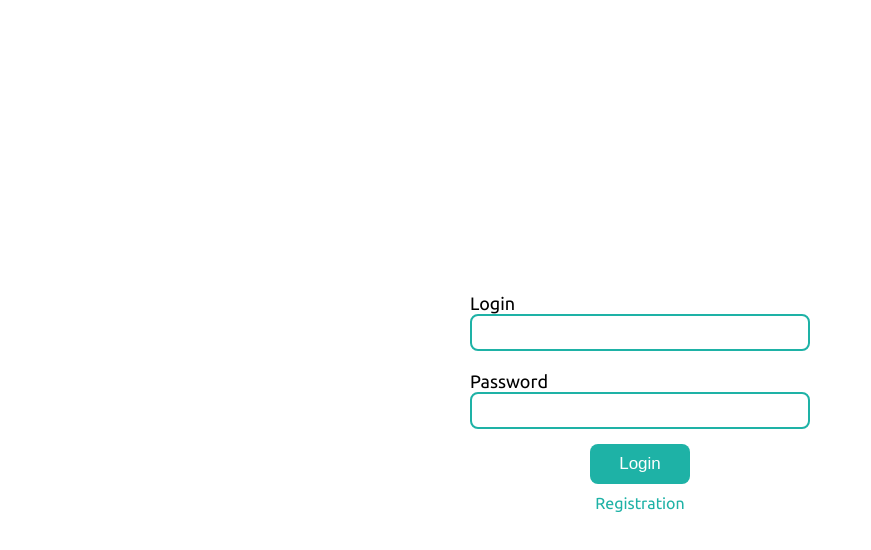
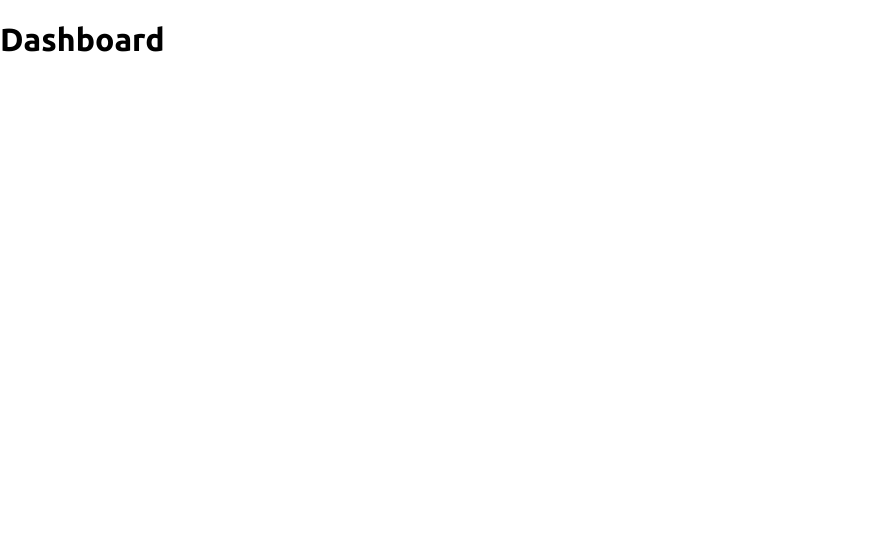
Before and after one commit to Artem2001S/testing-app-react, a React (Create React App) app: page /dashboard in a window 1280 px wide. Before the commit this address led to /. Shown: the top 550 px of the page, without its empty margins (0-871 px from the left). Built offline with nearby package versions, Linux system fonts and the light colour scheme.

Commit message:
add redirect to Dashboard after registration

```diff
--- a/src/App.js
+++ b/src/App.js
@@ -9,6 +9,7 @@ import {
 import AuthPage from 'pages/AuthPage';
 import store from 'redux/store';
 import RegistrationPage from 'pages/RegistrationPage';
+import DashboardPage from 'pages/DashboardPage';
 
 function App() {
   return (
@@ -21,6 +22,9 @@ function App() {
           <Route path="/registration">
             <RegistrationPage />
           </Route>
+          <Route path="/dashboard">
+            <DashboardPage />
+          </Route>
           <Route path="*">
             <Redirect to="/" />
           </Route>
--- a/src/components/Form/Form.jsx
+++ b/src/components/Form/Form.jsx
@@ -3,7 +3,7 @@ import PropTypes from 'prop-types';
 import TextInput from 'components/TextInput/TextInput';
 import Button from 'components/Button/Button';
 import classes from './Form.module.scss';
-import { Link } from 'react-router-dom';
+import { Link, Redirect } from 'react-router-dom';
 import Checkbox from 'components/Checkbox/Checkbox';
 
 export default function Form({
@@ -16,9 +16,9 @@ export default function Form({
   inputChangeHandlers,
   handleFormSubmit,
 }) {
-  console.log(isAuthorized);
-
   return (
+    <>
+      {isAuthorized && <Redirect to="/dashboard" />}
       <form className={classes.Form} onSubmit={handleFormSubmit}>
         {inputs.map((input, index) => {
           if (!input.type) input.type = 'text';
@@ -54,12 +54,15 @@ export default function Form({
         )}
         {requestErrors && <div className={classes.Error}>{requestErrors}</div>}
       </form>
+    </>
   );
 }
 
 Form.propTypes = {
   inputs: PropTypes.array.isRequired,
   btnText: PropTypes.string.isRequired,
+  isAuthorized: PropTypes.bool,
+  requestErrors: PropTypes.string,
   validationErrors: PropTypes.string,
   additionalLinks: PropTypes.array,
   inputChangeHandlers: PropTypes.object.isRequired,
--- a/src/containers/AuthFormContainer.js
+++ b/src/containers/AuthFormContainer.js
@@ -9,6 +9,8 @@ import { createOnChangeHandlers, validateInputs } from 'utils';
 const mapStateToProps = (state) => ({
   inputs: state.authorizationFormInputs.inputs,
   validationErrors: state.authorizationFormInputs.validationStatus,
+  requestErrors: state.UIData.errors,
+  isAuthorized: state.currentUserData.isAuthorized,
   additionalLinks: [{ to: '/registration', label: 'Registration' }],
   btnText: 'Login',
 });
--- /dev/null
+++ b/src/pages/DashboardPage.jsx
@@ -0,0 +1,9 @@
+import React from 'react';
+
+export default function DashboardPage() {
+  return (
+    <div>
+      <h1>Dashboard</h1>
+    </div>
+  );
+}
--- a/src/redux/sagas/userSaga.js
+++ b/src/redux/sagas/userSaga.js
@@ -27,6 +27,7 @@ function* registrationWorker({ payload }) {
       yield put(getError(data.errorMessage));
     }
   } catch (error) {
+    yield put(finishApiRequest());
     yield put(getError(error.message));
   }
 }
```
Lines whose indentation alone changed are shown as unchanged.
